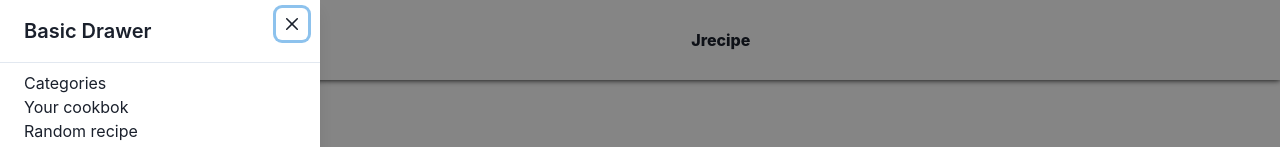
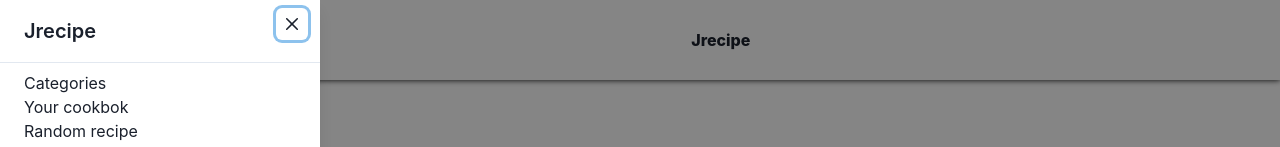
Before and after one commit to kevindcp/jrecipe-front-react, a React (Vite) app: page / in a window 1280 px wide. Both pictures are taken after a click on the button 134 px from the left and 40 px from the top of the page. Shown: the top 147 px of the page. Built offline with nearby package versions, Linux system fonts and the light colour scheme.

Commit message:
Update Menu.tsx

```diff
--- a/src/components/Menu.tsx
+++ b/src/components/Menu.tsx
@@ -16,9 +16,7 @@ const Menu: FC <MenuProps> = ({ isOpen, onClose }) => {
         <DrawerContent>
           <DrawerCloseButton/>
           <DrawerHeader borderBottomWidth="1px">
-            Basic Drawer
-
-
+            Jrecipe
           </DrawerHeader>
           <DrawerBody>
             <p>Categories</p>
```
